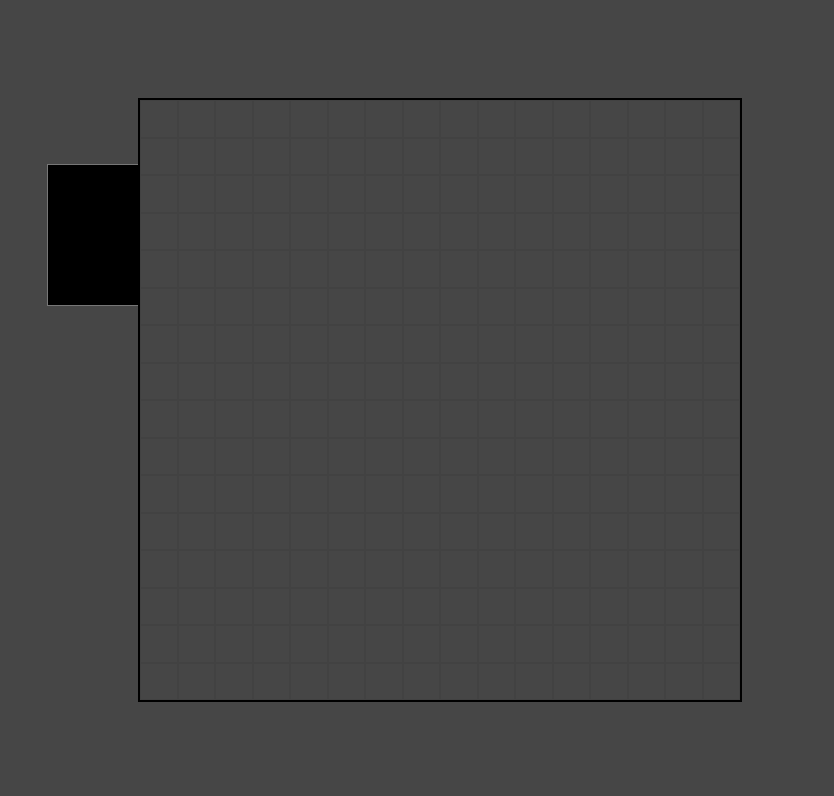
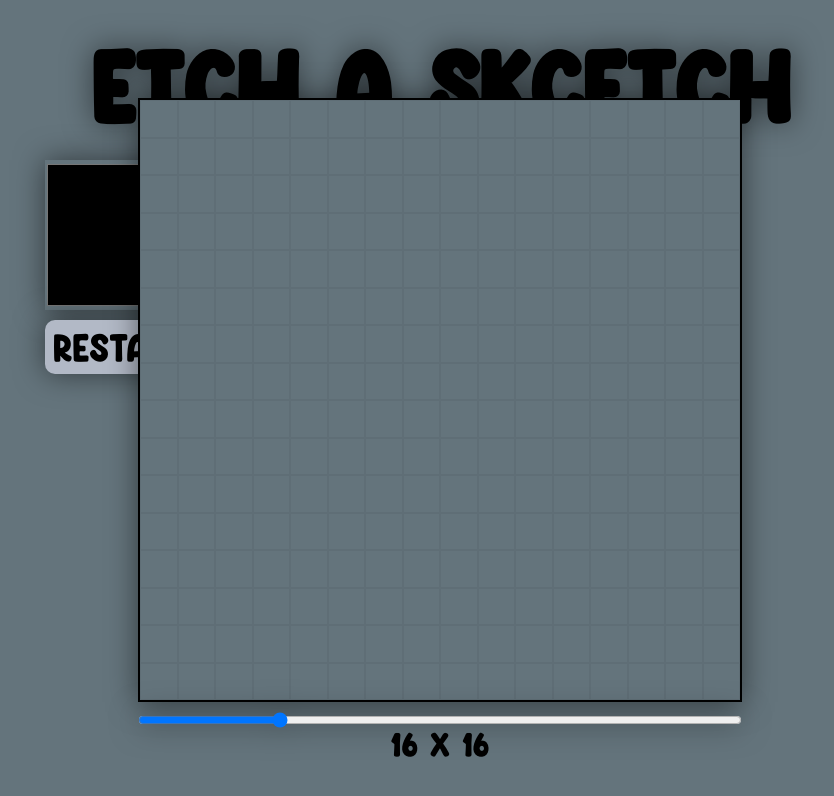
Before and after one commit to nachogutman/Etch-A-Sketch, a plain HTML site: page index.html in a window 1280 px wide. Shown: the whole page, without its empty margins (200-1034 px from the left). Drawn offline with Linux system fonts and the light colour scheme.

Commit message:
Restart and Change Size

```diff
--- a/index.html
+++ b/index.html
@@ -8,9 +8,15 @@
         <title>Etch a skcetch</title>
     </head>
     <body>
+        <h1 id="title"> Etch a skcetch</h1>
 
         <input type="color" id="colorSelector">
+        <button id="restart" onclick="restartFunction();"> Restart </button>
+
         <div class="grid-container"></div>
+
+        <input type="range" id="size" name="size" min="2" max="64" step="1" value="16" onchange="updateSizePicker(this.value);">
+        <span id="number">16 x 16</span>
 
         <script src="site.js"></script>
     </body>
--- a/site.css
+++ b/site.css
@@ -1,7 +1,21 @@
+@font-face {
+    font-family: fuente;
+    src: url('sources/Lemon_Days.otf') format('truetype');
+  }
+
 *{
     margin: 0;
     padding: 0;
-    background-color: rgb(70, 70, 70);
+    background-color: #64747c;
+    font-family: fuente;
+}
+
+#title{
+    padding-top: 2%;
+    text-align: center;
+    font-size: 90px;
+    background: none;
+    filter: drop-shadow(0 0 15px rgba(0, 0, 0, .5));
 }
 
 .grid-container{
@@ -17,6 +31,7 @@
     left: 50%;
     -ms-transform: translate(-50%, -50%);
     transform: translate(-50%, -50%);
+    filter: drop-shadow(0 0 15px rgba(0, 0, 0, .5));
 
 }
 
@@ -34,4 +49,48 @@
     height: 150px;
     width: 150px;
     border: none;
+    filter: drop-shadow(0 0 15px rgba(0, 0, 0, .5));
 }
+
+#restart{
+    position: absolute;
+    top: 40%;
+    -ms-transform: translate(-50%);
+    transform: translate(-50%);
+    margin-left: 25%;
+    padding: .3%;
+
+    width: 150px;
+    border: none;
+    border-radius: 10px;
+    background-color: #b2b9c6;
+    font-size: 35px;
+    filter: drop-shadow(0 0 15px rgba(0, 0, 0, .5));
+}
+
+#restart:hover{
+    background-color: #a4acbc;
+}
+
+#size{
+    height: 26px;
+    width: 600px;
+    border: 2px solid black;
+
+    position: absolute;
+    top: 90%;
+    left: 50%;
+    -ms-transform: translate(-50%, -50%);
+    transform: translate(-50%, -50%);
+    filter: drop-shadow(0 0 15px rgba(0, 0, 0, .5));
+}
+
+#number{
+    position: absolute;
+    top: 93%;
+    left: 50%;
+    -ms-transform: translate(-50%, -50%);
+    transform: translate(-50%, -50%);
+    background: none;
+    font-size: 30px;
+}
--- a/site.js
+++ b/site.js
@@ -1,6 +1,5 @@
 function start(length){
-    const container = document.querySelector('.grid-container');
-    container.classList.add('test');
+    container.style.gridTemplateColumns = 'repeat(' + Math.sqrt(length) + ', auto)';
     for(let i = 0; i < length; i++){
         let divs = document.createElement('div');
         divs.classList.add('grid-item');
@@ -19,8 +18,23 @@ function start(length){
     let color = '#000000';
     colorPicker.addEventListener("change", () => {
         color = event.target.value;
+
     }, false);
 }
 
-const defaultLength = 256;
-start(defaultLength);
+const container = document.querySelector('.grid-container');
+const length = document.querySelector('#size');
+let lengthSelected = size.value * size.value;
+start(lengthSelected);
+
+function restartFunction() {
+    console.log(lengthSelected);
+    container.textContent = '';
+    start(lengthSelected);
+}
+
+function updateSizePicker(val) {
+    document.getElementById('number').textContent=val + " x " + val;
+    lengthSelected = val * val;
+    restartFunction();
+  }
```
Also changed, not shown: sources/Lemon_Days.otf (added).
